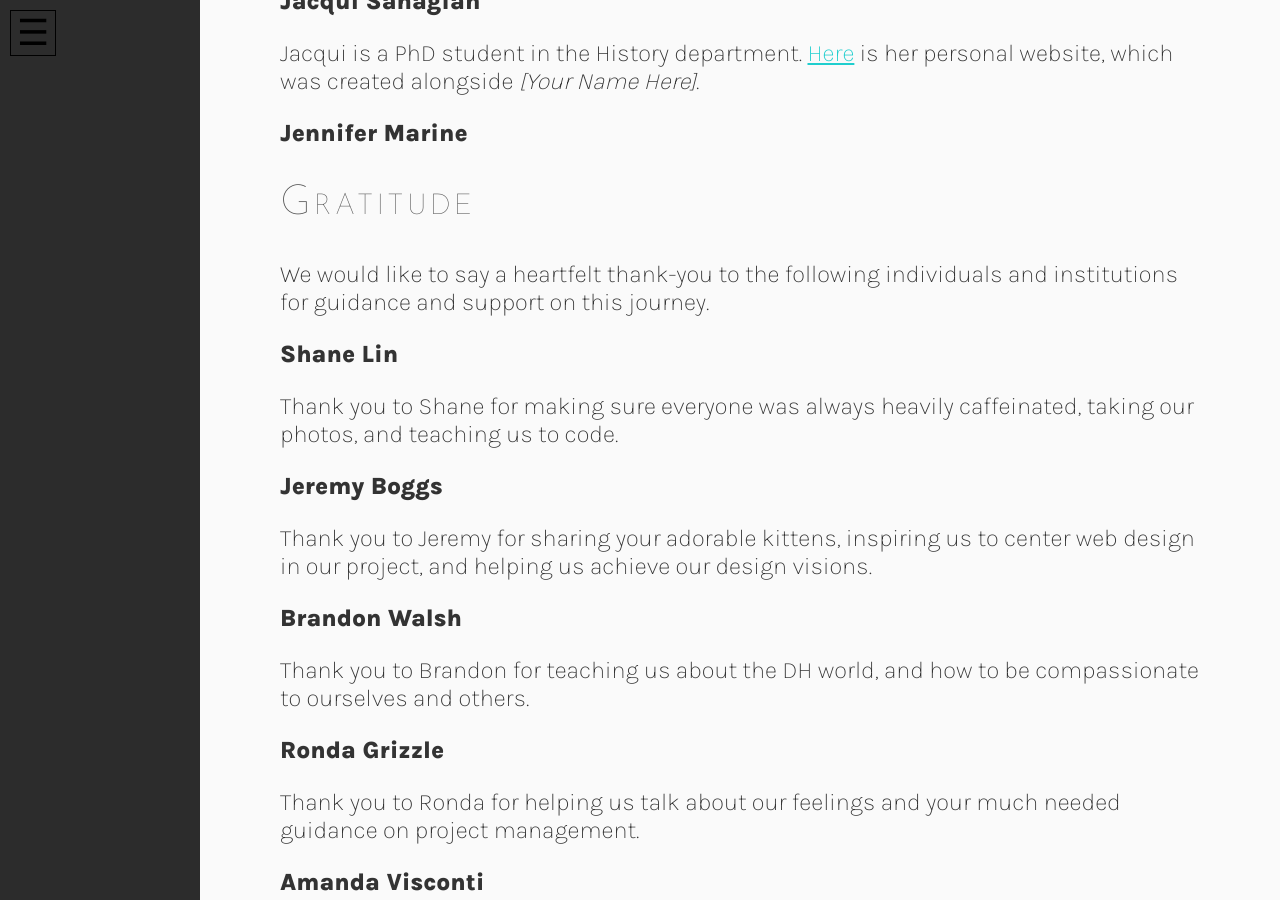
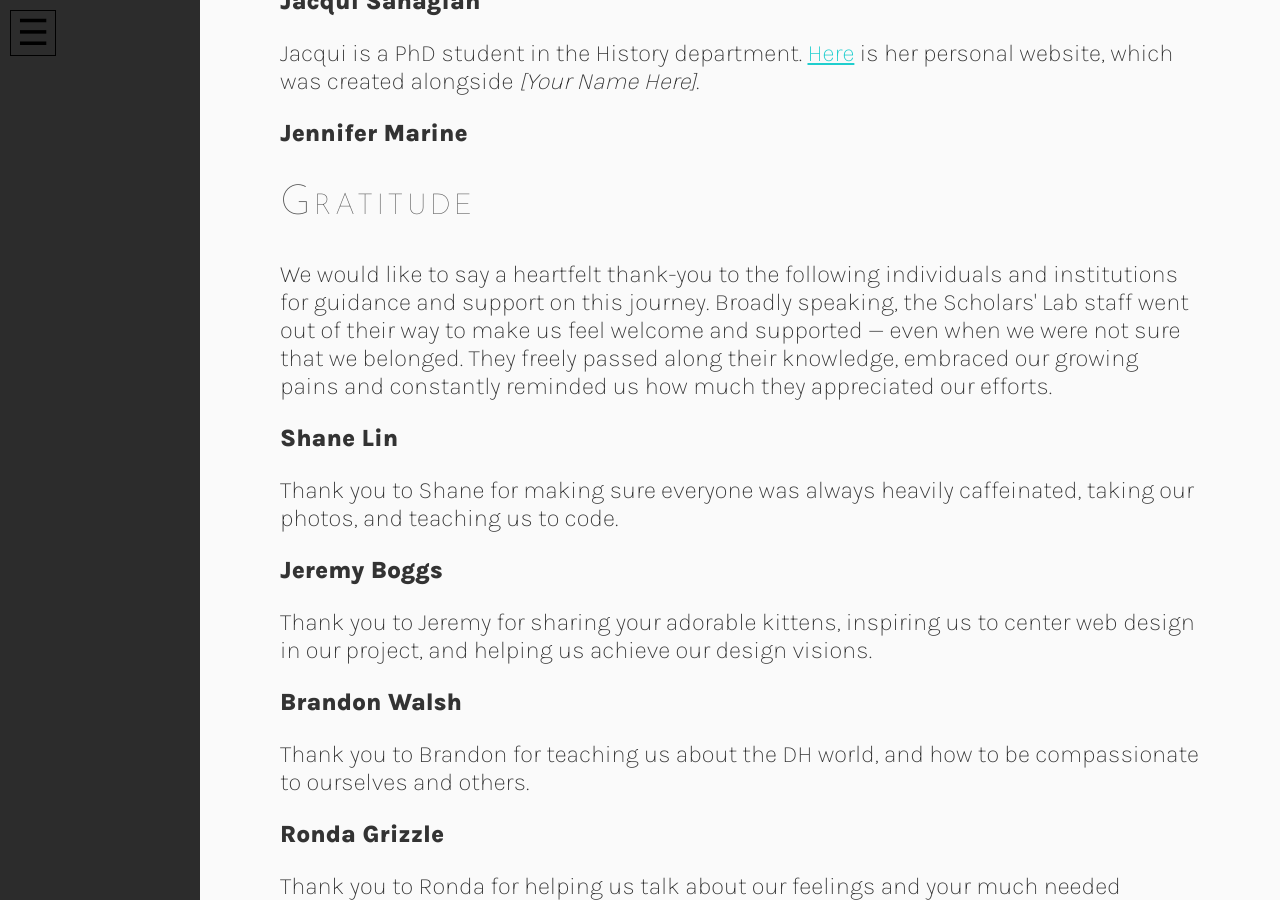
Before and after one commit to scholarslab/brackets, a Jekyll site: the page built from credits.html, in a window 1280 px wide and 900 px high, scrolled down 746 px. Built offline with Jekyll 4.4.1, drawn with Linux system fonts in a browser that asks for light colours.

Commit message:
Update credits.html

```diff
--- a/credits.html
+++ b/credits.html
@@ -17,7 +17,7 @@ title: Credit
 <p><b>Jennifer Marine</b></p>
 
 <h1>Gratitude</h1>
-<p>We would like to say a heartfelt thank-you to the following individuals and institutions for guidance and support on this journey.</p>
+<p>We would like to say a heartfelt thank-you to the following individuals and institutions for guidance and support on this journey. Broadly speaking, the Scholars' Lab staff went out of their way to make us feel welcome and supported — even when we were not sure that we belonged. They freely passed along their knowledge, embraced our growing pains and constantly reminded us how much they appreciated our efforts.</p>
 <p><b>Shane Lin</b></p>
 <p>Thank you to Shane for making sure everyone was always heavily caffeinated, taking our photos, and teaching us to code.</p>
 <p><b>Jeremy Boggs</b></p>
```
